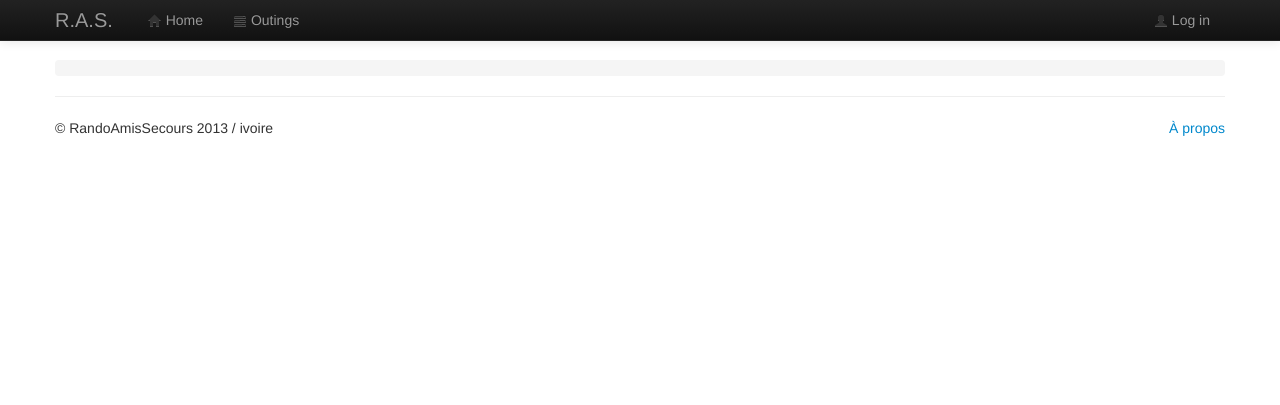
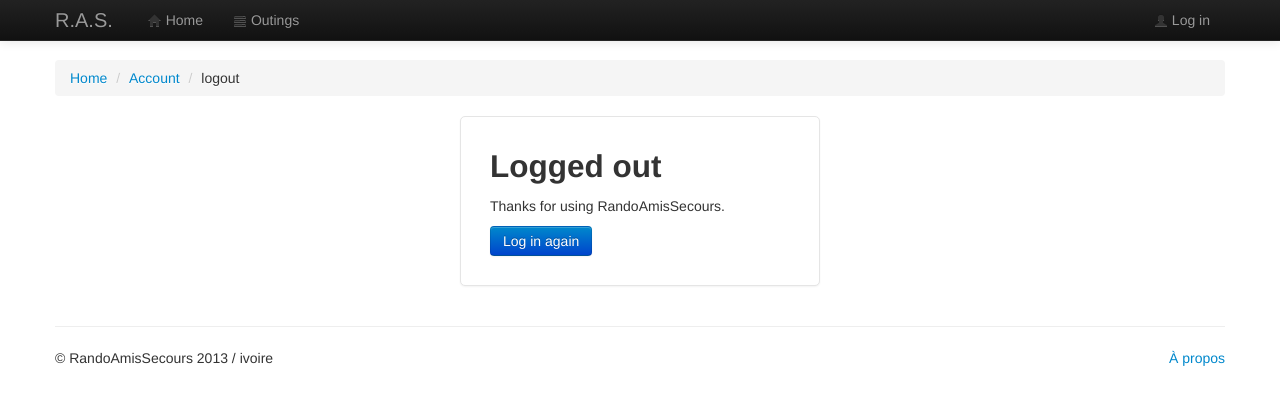
Before and after one commit to ivoire/RandoAmisSecours, a Django app: template RandoAmisSecours/templates/RandoAmisSecours/registration/logout.html in a window 1280 px wide. Shown: the top 405 px of the page. Run offline with Django 3.2, Linux system fonts and the light colour scheme; the template is opened without the code that fills it, so the values that code supplies are empty.

Commit message:
Fill logged out page.

```diff
--- a/RandoAmisSecours/templates/RandoAmisSecours/registration/logout.html
+++ b/RandoAmisSecours/templates/RandoAmisSecours/registration/logout.html
@@ -1 +1,38 @@
 {% extends 'RandoAmisSecours/base.html' %}
+
+{% block title %} R.A.S - logged out{% endblock %}
+
+{% block style %}
+    .div-signout {
+      max-width: 300px;
+      padding: 19px 29px 29px;
+      margin: 0 auto 20px;
+      background-color: #fff;
+      border: 1px solid #e5e5e5;
+      -webkit-border-radius: 5px;
+        -moz-border-radius: 5px;
+             border-radius: 5px;
+      -webkit-box-shadow: 0 1px 2px rgba(0,0,0,.05);
+         -moz-box-shadow: 0 1px 2px rgba(0,0,0,.05);
+              box-shadow: 0 1px 2px rgba(0,0,0,.05);
+      }
+      .div-signout .div-signout-heading,
+        margin-bottom: 10px;
+      }
+{% endblock %}
+
+{% block breadcrumb %}
+  <li><a href="{% url 'index' %}">Home</a> <span class="divider">/</span></li>
+  <li><a href="#">Account</a> <span class="divider">/</span></li>
+  <li class="activate">logout</li>
+{% endblock %}
+
+{% block body %}
+<div class="container">
+  <div class="div-signout">
+    <h2 class="div-signout-heading">Logged out</h2>
+    <p>Thanks for using RandoAmisSecours.</p>
+    <a href="{% url 'accounts.login' %}" class="btn btn-primary">Log in again</a>
+  </div>
+</div>
+{% endblock %}
```
